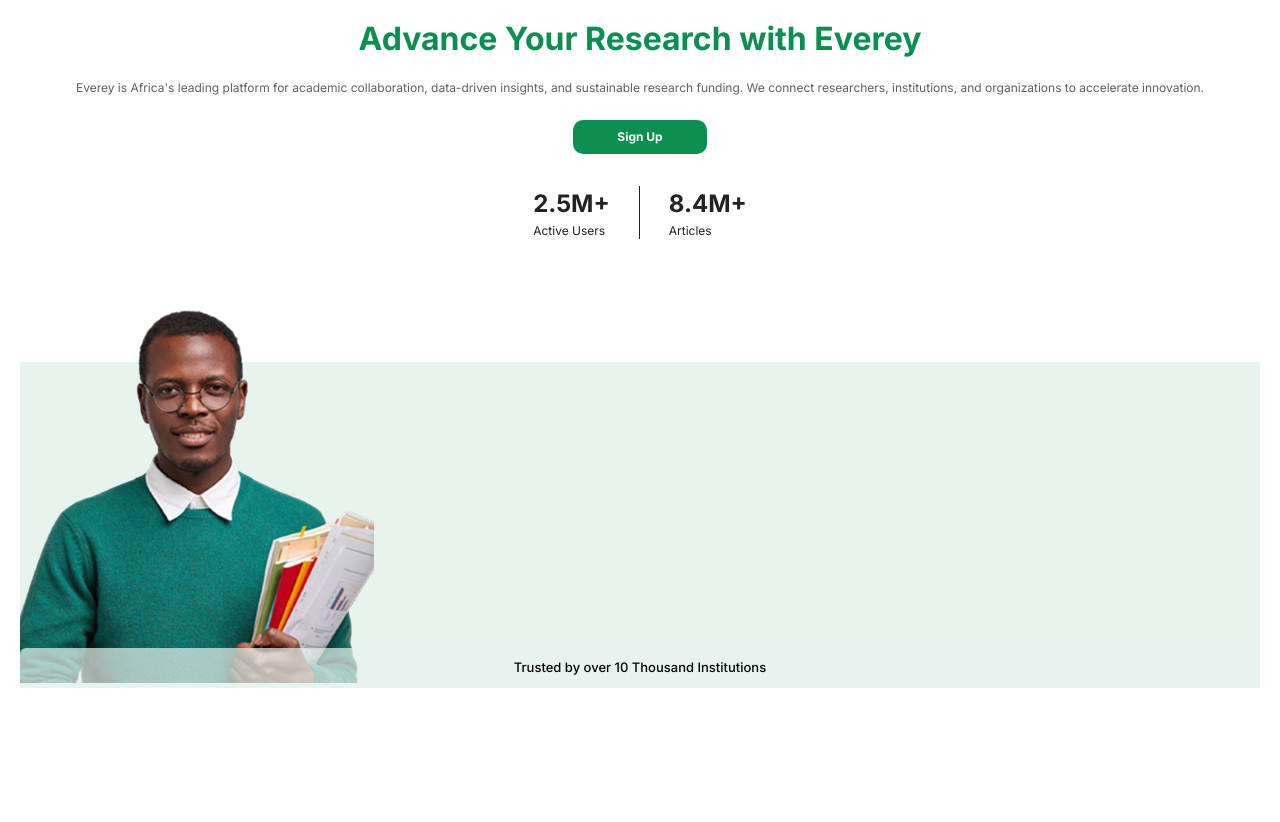
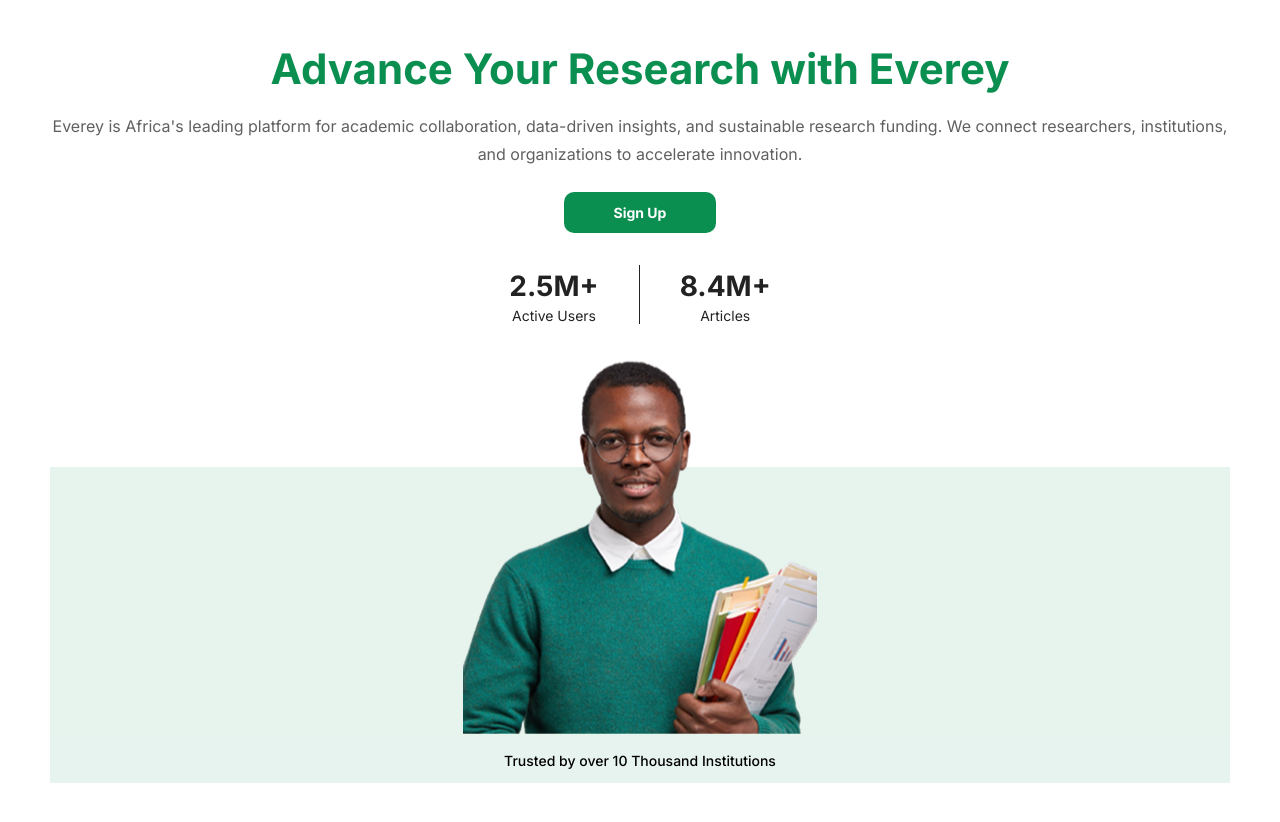
Before and after one commit to Josh-Alhassan/everey-app, a Next.js app: page / in a window 1280 px wide. Shown: the top 822 px of the page. Before the commit the page ends 800 px from the top, so only its background shows below. Built offline with nearby package versions, Linux system fonts and the light colour scheme.

Commit message:
add responsiveness for tablet

```diff
--- a/src/component/Hero.module.css
+++ b/src/component/Hero.module.css
@@ -1,6 +1,5 @@
 .heroSection {
   padding: 20px;
-  /* background-color: greenyellow; */
 }
 
 .heroDescribe {
@@ -73,7 +72,6 @@
 
 .heroImgContainer {
   height: 400px;
-  /* background-color: orange; */
 }
 
 .heroImageDiv {
@@ -87,13 +85,15 @@
 
 .heroImg {
   position: relative;
-  top: -60px;
+  top: 50%;
+  left: 50%;
+  transform: translate(-50%, -20%);
 
   z-index: 1;
 }
 
 .heroImgCaption {
-  margin-top: -95px;
+  margin-top: -110px;
   text-align: center;
   font-weight: 500;
   font-size: 13px;
@@ -107,3 +107,62 @@
 
   z-index: 10;
 }
+
+/* Styles for tablets (min-width: 768px) */
+@media (min-width: 768px) {
+  .heroSection {
+    padding: 50px;
+  }
+
+  .heroDescribe {
+    margin-bottom: 60px;
+  }
+
+  .heroTitle {
+    font-size: 42px;
+    margin-bottom: 24px;
+  }
+
+  .heroText {
+    font-size: 16px;
+    margin-bottom: 24px;
+  }
+
+  .heroSignUp {
+    font-size: 14px;
+    padding: 10px 50px;
+  }
+
+  .metricsBlock {
+    text-align: center;
+  }
+
+  .metricsBlock:not(:last-child) {
+    padding-right: 40px;
+  }
+
+  .metricsBlock:not(:first-child) {
+    padding-left: 40px;
+  }
+
+  .metricNumbers {
+    font-size: 28px;
+  }
+
+  .metricLabel {
+    font-size: 14px;
+  }
+
+  .heroImgContainer {
+    height: 500px;
+  }
+
+  .heroImg {
+    transform: translate(-50%, -30%);
+  }
+
+  .heroImgCaption {
+    font-size: 14px;
+    padding: 12px;
+  }
+}
```
